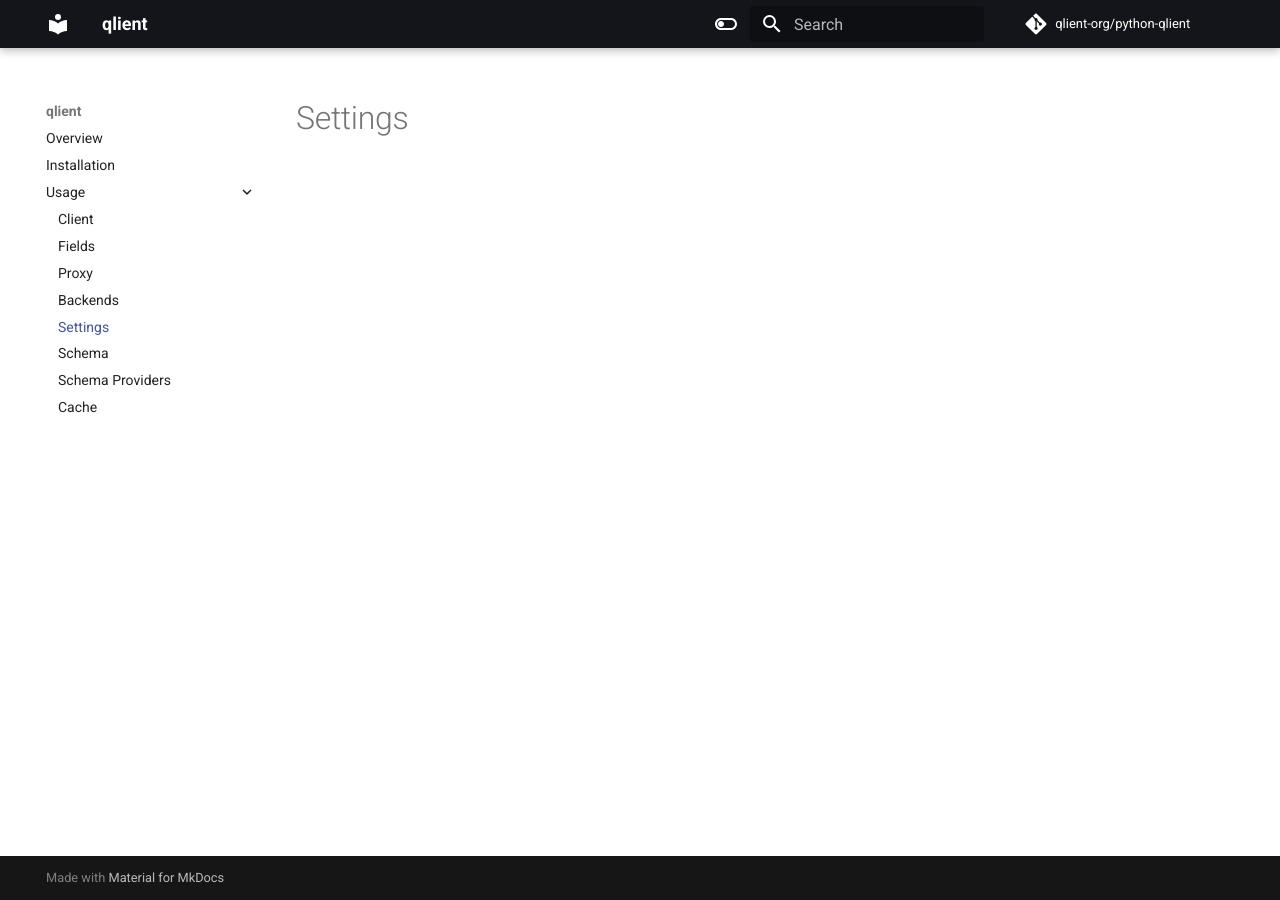
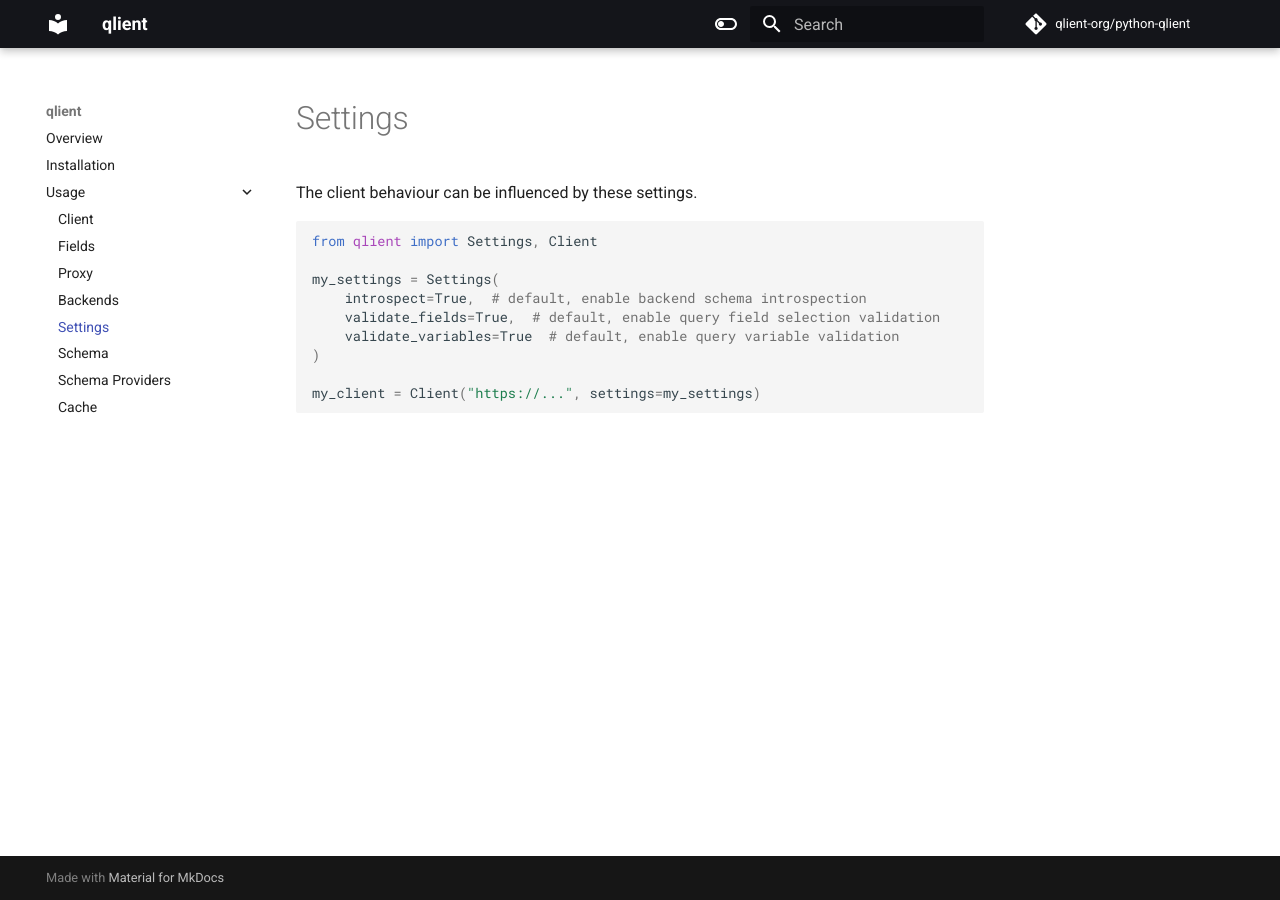
Before and after one commit to qlient-org/python-qlient, an MkDocs documentation site: the page built from docs/usage/settings.md, in a window 1280 px wide. Built offline with MkDocs 1.6.1 and Material for MkDocs 9.7.7, drawn with Linux system fonts in a browser that asks for light colours; comment, search, counter and statistics services are not loaded.

Commit message:
finishing documentation

````diff
--- /dev/null
+++ b/docs/examples/full_settings.py
@@ -0,0 +1,9 @@
+from qlient import Settings, Client
+
+my_settings = Settings(
+    introspect=True,  # default, enable backend schema introspection
+    validate_fields=True,  # default, enable query field selection validation
+    validate_variables=True  # default, enable query variable validation
+)
+
+my_client = Client("https://...", settings=my_settings)
--- a/docs/usage/settings.md
+++ b/docs/usage/settings.md
@@ -1 +1,7 @@
 # Settings
+
+The client behaviour can be influenced by these settings.
+
+```python
+{% include "../examples/full_settings.py" %}
+```
````
Also changed, not shown: docs/usage/backend.md (+0 -2 lines), docs/usage/cache.md (+0 -4 lines), docs/usage/schema_providers.md (line endings or trailing spaces), 2 other files.
